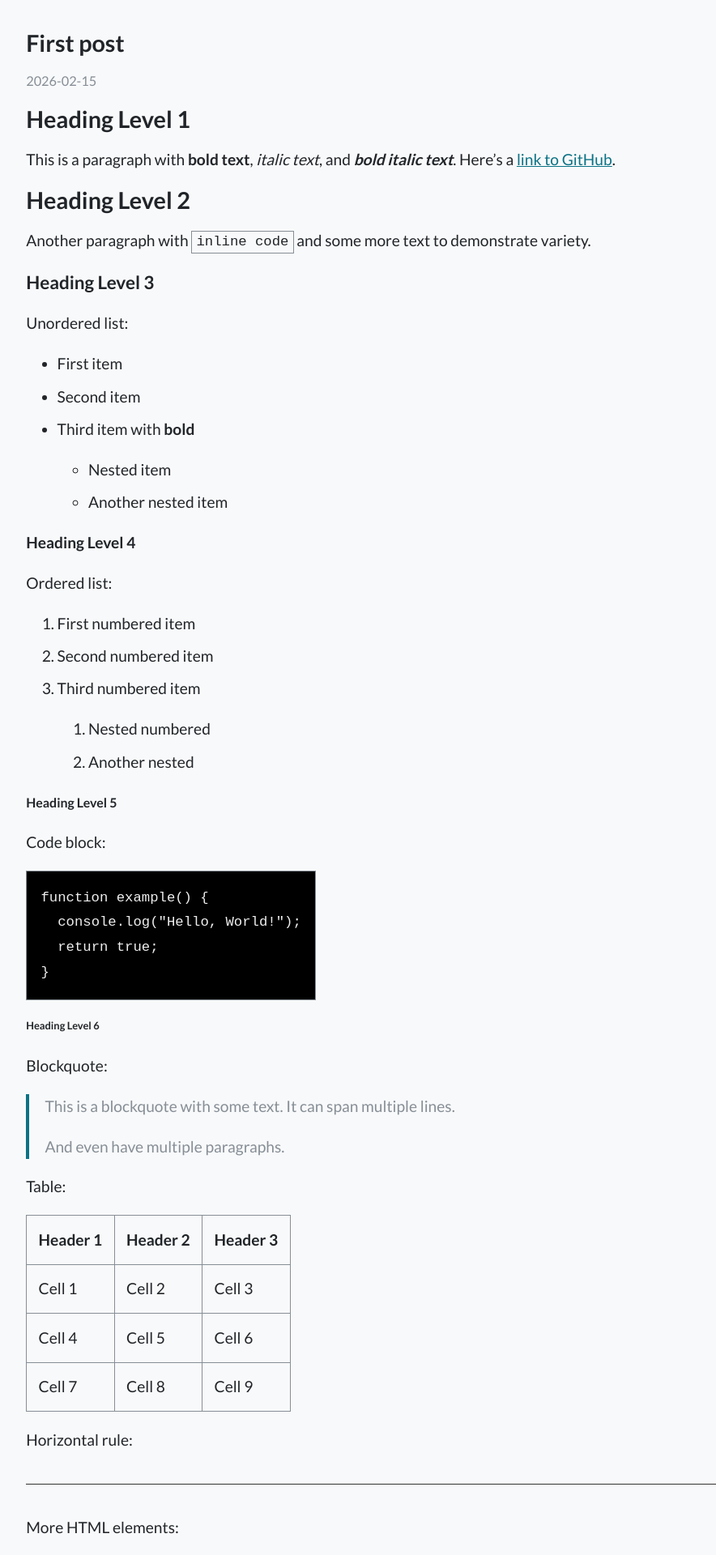
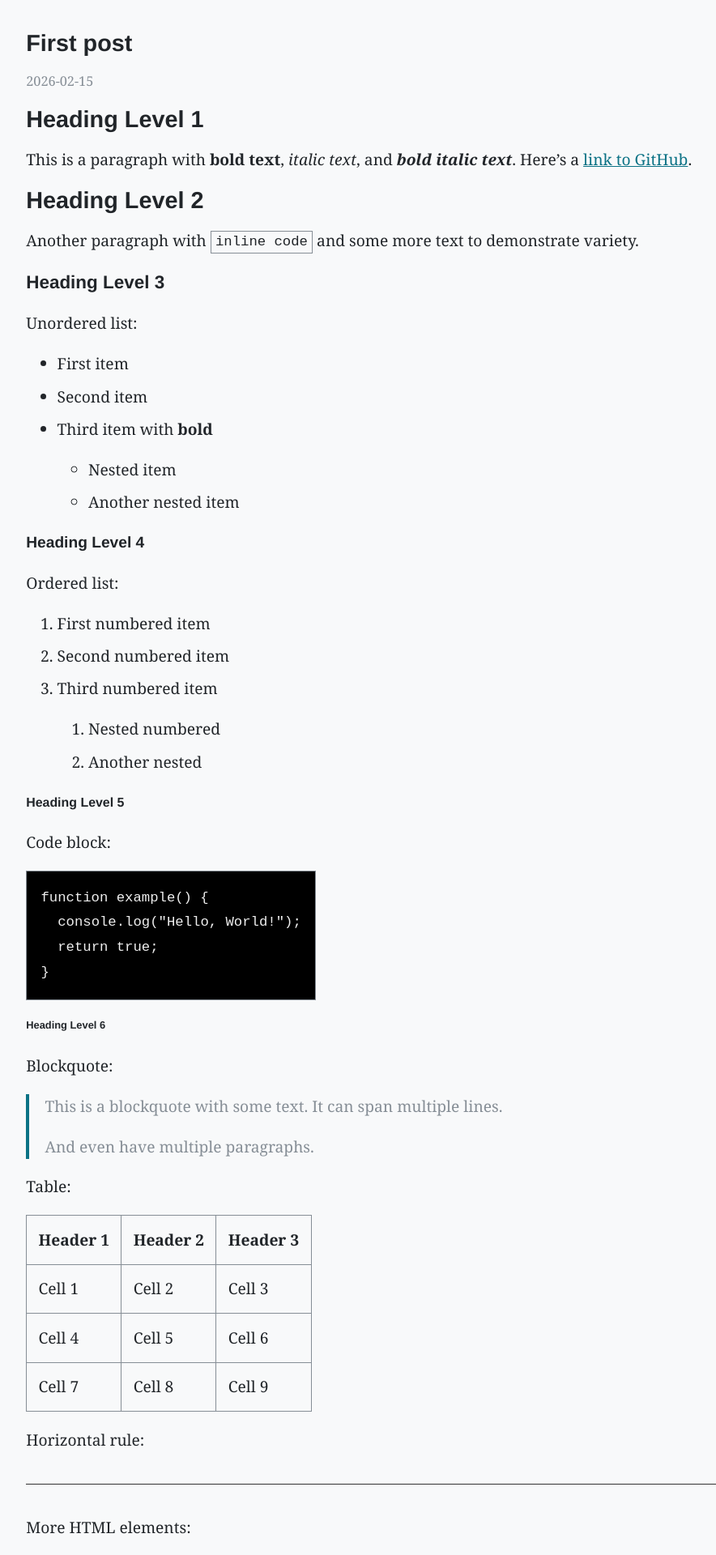
Before and after one commit to tklaver/blog, a Jekyll site: the page built from _posts/2026-02-15-first-post.md, in a window 1280 px wide. Shown: the top 1920 px of the page at 81% size, without its empty margins (51-935 px from the left). Built offline with Jekyll 4.4.1, drawn with Linux system fonts in a browser that asks for light colours.

Commit message:
Restore original font choices: Georgia and Helvetica
- Changed body font to: Georgia, 'Lato', serif (Georgia is fallback, Lato as primary)
- Added font-family to h1-h6: Helvetica, sans-serif
- Kept 'Courier New' for code blocks
- This restores the original font design while keeping Google Fonts for better availability

```diff
--- a/css/style.css
+++ b/css/style.css
@@ -25,8 +25,8 @@
 }
 
 body {
-  font-family: 'Lato', sans-serif;
-  font-size: 120%;
+  font-family: Georgia, 'Lato', serif;
+    font-size: 120%;
   color: var(--foreground);
   background: var(--background);
   margin: 0;
@@ -35,6 +35,7 @@ body {
 }
 
 h1, h2, h3, h4, h5, h6 {
+    font-family: Helvetica, sans-serif;
   font-weight: 700;
   margin: 1rem 0;
 }
```
